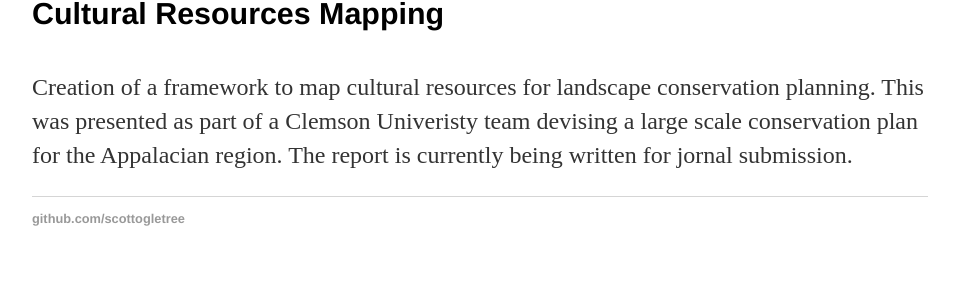
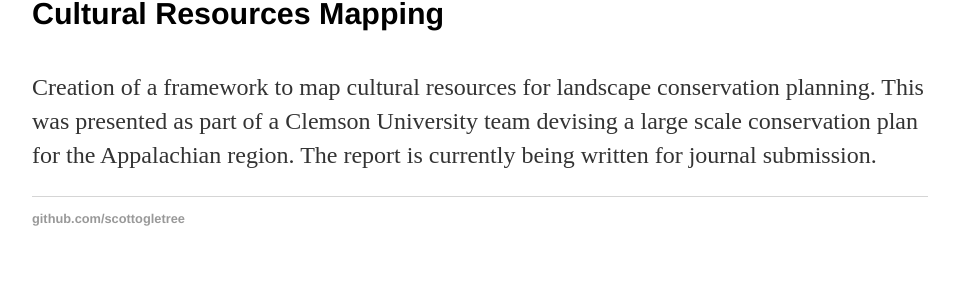
Before and after one commit to scottogletree/ogletrees.github.io, a Jekyll site: the page built from research/other_research.html, in a window 1280 px wide. Shown: the part 1412-1697 px from the top of the page, without its empty margins (160-1119 px from the left). Built offline with Jekyll 4.4.1, drawn with Linux system fonts in a browser that asks for light colours.

Commit message:
Update other_research.html

```diff
--- a/research/other_research.html
+++ b/research/other_research.html
@@ -28,4 +28,4 @@ title: Research - Other - S Ogletree
 <p>This work is based off of the simple question of "where are mountain bike trails in the USA?" Using GPS trail data scraped from social sharing websites, trails are mapped for the continental USA. Areas are identified for spatial analysis. Work was presented at the International Adventure Conference  in Tralee, Ireland.</p>
 <br>
 <h4>Cultural Resources Mapping</h4>
-<p>Creation of a framework to map cultural resources for landscape conservation planning. This was presented as part of a Clemson Univeristy team devising a large scale conservation plan for the Appalacian region. The report is currently being written for jornal submission.</p>
+<p>Creation of a framework to map cultural resources for landscape conservation planning. This was presented as part of a Clemson University team devising a large scale conservation plan for the Appalachian region. The report is currently being written for journal submission.</p>
```
